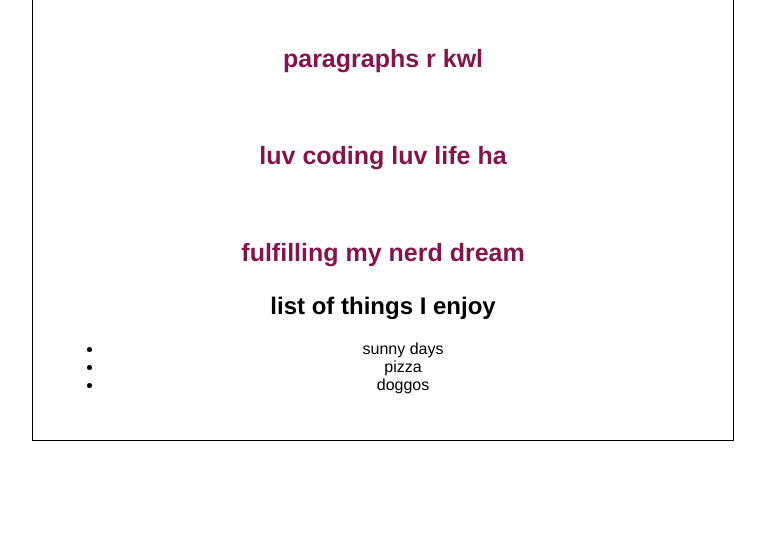
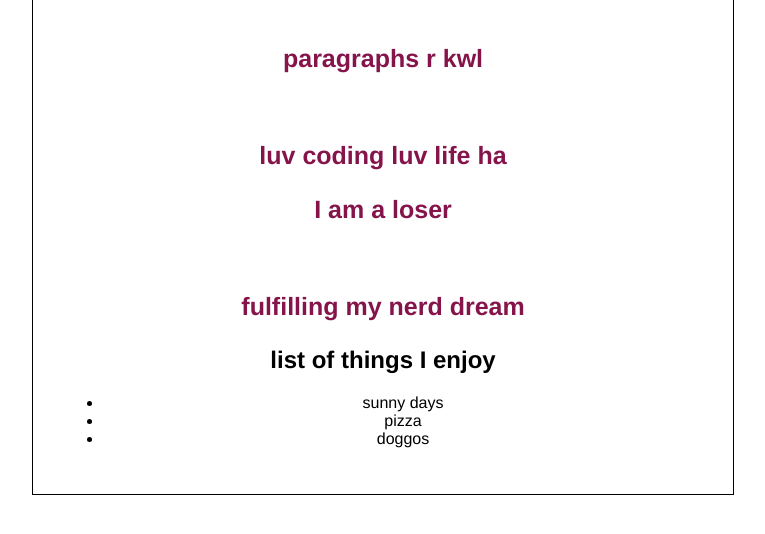
Before and after one commit to kateprenty/First_Website-, a plain HTML site: page index.html in a window 1280 px wide. Shown: the part 210-744 px from the top of the page, without its empty margins (257-1022 px from the left). Drawn offline with Linux system fonts and the light colour scheme.

Commit message:
NERRRDDD

```diff
--- a/index.html
+++ b/index.html
@@ -12,6 +12,7 @@
     <p> paragraphs r kwl</p>
     <br>
     <p> luv coding luv life ha </p>
+    <p>I am a loser</p>
     <br>
     <p> fulfilling my nerd dream </p>
 
```
